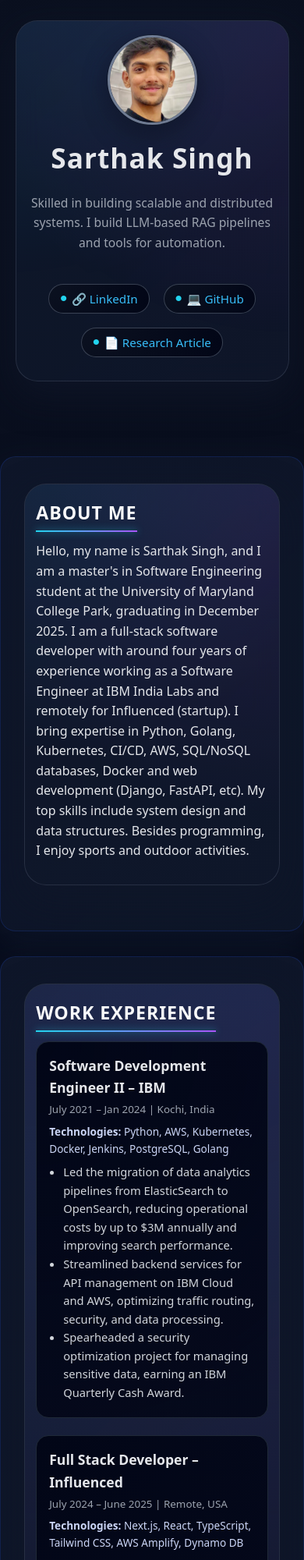
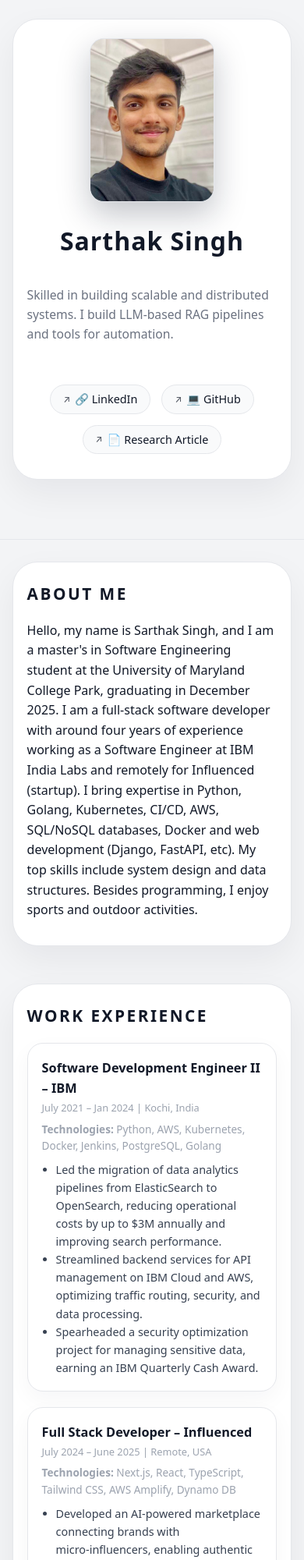
Before and after one commit to Sarthak-kiloray/Sarthak-kiloray.github.io, a plain HTML site: page index.html in a window 390 px wide. Shown: the top 2000 px of the page at 78% size. Drawn offline with Linux system fonts and the light colour scheme.

Commit message:
Revise styles for layout and design updates
Refactor CSS styles for improved layout and design consistency.

```diff
--- a/style.css
+++ b/style.css
@@ -1,120 +1,76 @@
 /* =============== */
-/*  AI / LLM THEME */
+/*  GLOBAL RESET   */
 /* =============== */
 
-:root {
-    --bg-main: #020617;          /* near-black slate */
-    --bg-card: #020617cc;        /* translucent card */
-    --bg-card-solid: #020617;
-    --accent: #22d3ee;           /* cyan */
-    --accent-soft: #38bdf8;
-    --accent-purple: #a855f7;    /* violet */
-    --text-main: #e5e7eb;        /* light gray */
-    --text-muted: #9ca3af;
-    --border-subtle: #1f2937;
-    --shadow-soft: 0 18px 45px rgba(15, 23, 42, 0.7);
-    --radius-lg: 18px;
-    --radius-pill: 999px;
-    --transition-fast: 180ms ease-out;
-}
-
-/* Basic reset */
 * {
     margin: 0;
     padding: 0;
     box-sizing: border-box;
 }
 
-/* Background: subtle animated gradient */
+/* =============== */
+/*  BASE STYLES    */
+/* =============== */
+
+:root {
+    --bg-page: #f3f4f6;
+    --bg-card: #ffffff;
+    --text-main: #111827;
+    --text-muted: #6b7280;
+    --border-soft: #e5e7eb;
+    --accent: #111827;
+    --accent-soft: #9ca3af;
+    --shadow-soft: 0 18px 45px rgba(15, 23, 42, 0.06);
+    --radius-card: 20px;
+    --radius-pill: 999px;
+    --transition-fast: 180ms ease-out;
+    --font-sans: system-ui, -apple-system, BlinkMacSystemFont, "SF Pro Text",
+        "Segoe UI", sans-serif;
+}
+
 body {
-    font-family: system-ui, -apple-system, BlinkMacSystemFont, "SF Pro Text",
-        "Segoe UI", sans-serif;
+    font-family: var(--font-sans);
     line-height: 1.6;
     color: var(--text-main);
-    background: radial-gradient(circle at top, #0b1120 0, #020617 45%, #020617 100%);
-    min-height: 100vh;
+    background-color: var(--bg-page);
 }
 
-/* Soft container shell */
+/* Main shell */
 .container {
-    width: 90%;
-    max-width: 1000px;
-    margin: 32px auto 40px;
-    padding: 24px 24px 40px;
-    background: linear-gradient(
-        135deg,
-        rgba(15, 23, 42, 0.95),
-        rgba(15, 23, 42, 0.88)
-    );
-    border-radius: 28px;
-    border: 1px solid rgba(148, 163, 184, 0.18);
+    width: 92%;
+    max-width: 1100px;
+    margin: 40px auto 48px;
+    padding: 32px 28px 40px;
+    background-color: var(--bg-card);
+    border-radius: 32px;
+    border: 1px solid #e5e7eb;
     box-shadow: var(--shadow-soft);
-    backdrop-filter: blur(16px);
-    position: relative;
-    overflow: hidden;
 }
 
-/* glowing orb in background */
-.container::before {
-    content: "";
-    position: absolute;
-    inset: -30%;
-    background:
-        radial-gradient(circle at 15% 0, rgba(56, 189, 248, 0.13), transparent 55%),
-        radial-gradient(circle at 80% 20%, rgba(168, 85, 247, 0.13), transparent 55%);
-    opacity: 0.9;
-    pointer-events: none;
-    z-index: -1;
-}
-
-/* ===== Header / Intro ===== */
+/* ================= */
+/*  HEADER / HERO    */
+/* ================= */
 
 header {
     background: transparent;
     color: var(--text-main);
-    padding: 8px 0 24px;
-    text-align: center;
+    padding-bottom: 28px;
+    border-bottom: 1px solid var(--border-soft);
 }
 
+/* Hero layout: text + image */
 .intro {
     display: flex;
     flex-direction: column;
+    gap: 24px;
     align-items: center;
-    gap: 14px;
 }
 
-/* Avatar */
-header img {
-    width: 140px;
-    height: 140px;
-    border-radius: 50%;
-    object-fit: cover;
-    border: 3px solid rgba(148, 163, 184, 0.7);
-    box-shadow: 0 0 0 1px rgba(15, 23, 42, 0.8),
-                0 12px 30px rgba(15, 23, 42, 0.9);
-    transition: transform var(--transition-fast), box-shadow var(--transition-fast),
-                border-color var(--transition-fast);
-}
-
-header img:hover {
-    transform: translateY(-3px) scale(1.03);
-    border-color: var(--accent);
-    box-shadow: 0 0 0 1px rgba(34, 211, 238, 0.6),
-                0 18px 45px rgba(15, 23, 42, 1);
-}
-
-/* File input */
-#photo-upload {
-    margin-top: 6px;
+header h1 {
+    font-size: 2.4rem;
+    letter-spacing: 0.03em;
+    font-weight: 700;
     margin-bottom: 4px;
-    font-size: 0.8rem;
-    color: var(--text-muted);
-}
-
-/* Name + subtitle */
-header h1 {
-    font-size: 2.2rem;
-    letter-spacing: 0.03em;
 }
 
 .subtitle {
@@ -122,174 +78,178 @@ header h1 {
     margin-top: 4px;
     font-size: 0.98rem;
     color: var(--text-muted);
+    max-width: 480px;
 }
 
-/* ===== Top Links (social bar / nav) ===== */
+/* Avatar / photo */
+header img {
+    width: 180px;
+    height: 240px;
+    border-radius: 18px;
+    object-fit: cover;
+    border: 1px solid var(--border-soft);
+    box-shadow: 0 16px 40px rgba(15, 23, 42, 0.25);
+    background-color: #d1d5db;
+    transition: transform var(--transition-fast), box-shadow var(--transition-fast);
+}
+
+header img:hover {
+    transform: translateY(-3px);
+    box-shadow: 0 22px 50px rgba(15, 23, 42, 0.35);
+}
+
+/* File input under image */
+#photo-upload {
+    margin-top: 8px;
+    font-size: 0.78rem;
+    color: var(--text-muted);
+}
+
+/* Hero on larger screens: side by side */
+@media (min-width: 900px) {
+    .intro {
+        flex-direction: row-reverse;
+        align-items: center;
+        justify-content: space-between;
+    }
+
+    .intro-text {
+        max-width: 520px;
+        text-align: left;
+    }
+}
+
+/* optional wrapper if you add <div class="intro-text"> around text in header */
+.intro-text {
+    text-align: center;
+}
+
+/* ===================== */
+/*  SOCIAL / TOP LINKS   */
+/* ===================== */
 
 .social-bar {
     display: flex;
-    gap: 18px;
+    gap: 14px;
     align-items: center;
+    flex-wrap: wrap;
+    margin-top: 16px;
     justify-content: center;
-    font-size: 0.95rem;
-    margin-top: 14px;
-    flex-wrap: wrap;
 }
 
 .social-bar a {
     color: var(--text-main);
     font-weight: 500;
     text-decoration: none;
-    padding: 6px 14px;
+    padding: 6px 16px;
     border-radius: var(--radius-pill);
-    border: 1px solid rgba(148, 163, 184, 0.35);
-    background: radial-gradient(circle at top left, #0b1120, #020617);
-    box-shadow: 0 0 0 1px rgba(15, 23, 42, 1);
+    border: 1px solid var(--border-soft);
+    background-color: #f9fafb;
     display: inline-flex;
     align-items: center;
     gap: 6px;
-    transition: background var(--transition-fast), border-color var(--transition-fast),
-                transform var(--transition-fast), box-shadow var(--transition-fast),
-                color var(--transition-fast), text-shadow var(--transition-fast);
+    font-size: 0.9rem;
+    transition: background var(--transition-fast),
+                border-color var(--transition-fast),
+                transform var(--transition-fast),
+                box-shadow var(--transition-fast),
+                color var(--transition-fast);
 }
 
 .social-bar a::before {
-    content: "●";
-    font-size: 0.6rem;
-    color: var(--accent);
+    content: "↗";
+    font-size: 0.72rem;
+    opacity: 0.7;
 }
 
 .social-bar a:hover {
-    background: radial-gradient(circle at top left, #0f172a, #020617);
-    border-color: var(--accent-soft);
+    background-color: #111827;
+    color: #f9fafb;
+    border-color: #111827;
     transform: translateY(-1px);
-    color: var(--accent-soft);
-    text-shadow: 0 0 8px rgba(56, 189, 248, 0.7);
+    box-shadow: 0 12px 26px rgba(15, 23, 42, 0.25);
 }
 
-/* Also keep generic .links if you use that block somewhere else */
+/* fallback if you still use .links somewhere */
 .links {
     margin-top: 12px;
     display: flex;
     flex-wrap: wrap;
-    gap: 12px;
+    gap: 10px;
     justify-content: center;
 }
 
 .links a {
-    color: var(--accent-soft);
+    color: var(--accent);
     text-decoration: none;
     font-weight: 500;
-    transition: color var(--transition-fast), text-shadow var(--transition-fast);
 }
 
 .links a:hover {
-    color: var(--accent);
-    text-shadow: 0 0 8px rgba(34, 211, 238, 0.8);
+    text-decoration: underline;
 }
 
-/* ========= Sections ========= */
+/* =============== */
+/*  SECTIONS       */
+/* =============== */
 
 section {
     margin-top: 32px;
-    padding: 20px 18px 22px;
-    background: linear-gradient(
-        135deg,
-        rgba(15, 23, 42, 0.96),
-        rgba(15, 23, 42, 0.9)
-    );
-    border-radius: 20px;
-    border: 1px solid rgba(30, 64, 175, 0.28);
-    box-shadow: 0 16px 40px rgba(15, 23, 42, 0.85);
 }
 
-/* Section headings with glowing underline */
+/* Section titles */
 h2 {
     margin-bottom: 18px;
-    color: #f9fafb;
-    font-size: 1.45rem;
-    letter-spacing: 0.04em;
+    color: var(--text-main);
+    font-size: 1.3rem;
+    letter-spacing: 0.12em;
     text-transform: uppercase;
-    position: relative;
-    display: inline-block;
+    font-weight: 600;
 }
 
-h2::after {
-    content: "";
-    position: absolute;
-    left: 0;
-    bottom: -6px;
-    width: 100%;
-    height: 2px;
-    background: linear-gradient(90deg, var(--accent), var(--accent-purple));
-    box-shadow: 0 0 10px rgba(34, 211, 238, 0.7);
-}
-
-/* ===== Cards: Experience / Education / Projects ===== */
-
+/* Subcards: experience, education, project */
 .experience,
 .education,
 .project {
-    margin-bottom: 22px;
-    padding: 16px 16px 14px;
-    border-radius: 16px;
-    background: radial-gradient(circle at top left, #020617, #020617dd);
-    border: 1px solid var(--border-subtle);
-    position: relative;
-    overflow: hidden;
+    margin-bottom: 20px;
+    padding: 18px 18px 14px;
+    border-radius: var(--radius-card);
+    border: 1px solid var(--border-soft);
+    background-color: #ffffff;
+    box-shadow: 0 10px 28px rgba(15, 23, 42, 0.04);
     transition: transform var(--transition-fast), box-shadow var(--transition-fast),
                 border-color var(--transition-fast);
-}
-
-.experience::before,
-.education::before,
-.project::before {
-    content: "";
-    position: absolute;
-    inset: 0;
-    background: linear-gradient(120deg,
-        rgba(56, 189, 248, 0.1),
-        transparent 40%,
-        rgba(168, 85, 247, 0.13),
-        transparent 75%);
-    opacity: 0;
-    pointer-events: none;
-    transition: opacity var(--transition-fast);
 }
 
 .experience:hover,
 .education:hover,
 .project:hover {
     transform: translateY(-3px);
-    box-shadow: 0 18px 38px rgba(15, 23, 42, 0.95);
-    border-color: rgba(56, 189, 248, 0.55);
-}
-
-.experience:hover::before,
-.education:hover::before,
-.project:hover::before {
-    opacity: 1;
+    box-shadow: 0 18px 40px rgba(15, 23, 42, 0.09);
+    border-color: #d1d5db;
 }
 
 /* Titles inside cards */
 .experience h3,
 .education h3,
 .project h3 {
-    font-size: 1.1rem;
-    margin-bottom: 4px;
-    color: #e5e7eb;
-}
-
-.institution {
-    display: block;
-    font-size: 0.95rem;
-    color: var(--text-muted);
+    font-size: 1.02rem;
+    font-weight: 600;
     margin-bottom: 2px;
 }
 
+/* Institution / company */
+.institution {
+    display: block;
+    font-size: 0.9rem;
+    color: var(--text-muted);
+    margin-bottom: 1px;
+}
+
+/* Date + location */
 .duration-location {
     display: block;
-    font-size: 0.84rem;
+    font-size: 0.8rem;
     color: #9ca3af;
     margin-bottom: 6px;
 }
@@ -297,103 +257,103 @@ h2::after {
 /* Technologies line */
 .technologies {
     font-size: 0.85rem;
-    color: #cbd5f5;
+    color: var(--accent-soft);
     margin-bottom: 8px;
 }
 
-/* Lists */
+/* Lists (bullets) */
 .highlights,
 .details {
     list-style: disc;
     padding-left: 18px;
-    margin-bottom: 6px;
-    font-size: 0.92rem;
-    color: #d1d5db;
+    margin-bottom: 4px;
+    font-size: 0.9rem;
+    color: #374151;
 }
 
-/* Teaching assistant highlight (if you use .ta-highlight) */
+/* ======================== */
+/*  TEACHING ASSISTANT TAG  */
+/* ======================== */
+
+/* If you used a dedicated TA highlight div */
 .ta-highlight {
-    background: rgba(15, 23, 42, 0.9);
-    border-left: 4px solid var(--accent);
+    margin-top: 6px;
     padding: 8px 10px;
-    border-radius: 10px;
-    font-size: 0.93rem;
-    color: #e5e7eb;
-    margin: 6px 0 4px;
+    border-radius: 999px;
+    background-color: #f3f4f6;
+    font-size: 0.86rem;
+    color: #374151;
+    display: inline-flex;
+    align-items: center;
+    gap: 6px;
 }
 
-/* ===== Skills Grid ===== */
+.ta-highlight::before {
+    content: "●";
+    font-size: 0.78rem;
+    color: #10b981;
+}
+
+/* ============== */
+/*  SKILLS GRID   */
+/* ============== */
 
 .skills-grid {
     display: grid;
     grid-template-columns: repeat(auto-fill, minmax(210px, 1fr));
-    gap: 18px;
-    margin-top: 10px;
+    gap: 16px;
+    margin-top: 8px;
 }
 
 .skill-category {
-    padding: 14px 12px;
+    padding: 12px 12px 10px;
     border-radius: 14px;
-    background: linear-gradient(140deg, #020617, #020617f2);
-    border: 1px solid rgba(51, 65, 85, 0.9);
-    box-shadow: 0 12px 30px rgba(15, 23, 42, 0.85);
+    border: 1px solid var(--border-soft);
+    background-color: #f9fafb;
     font-size: 0.9rem;
 }
 
 .skill-category h4 {
-    margin-bottom: 6px;
-    color: var(--accent-soft);
-    font-size: 0.95rem;
-    letter-spacing: 0.02em;
+    margin-bottom: 4px;
+    color: var(--text-main);
+    font-size: 0.9rem;
+    font-weight: 600;
 }
 
-/* Small labels (like section tags, if any) */
-.tag {
-    display: inline-block;
-    padding: 3px 10px;
-    border-radius: var(--radius-pill);
-    background: rgba(15, 118, 110, 0.3);
-    color: #a7f3d0;
-    font-size: 0.72rem;
-    letter-spacing: 0.06em;
+/* ============ */
+/*  FOOTER      */
+/* ============ */
+
+footer {
+    margin-top: 36px;
+    padding-top: 18px;
+    border-top: 1px solid var(--border-soft);
+    text-align: center;
+    font-size: 0.82rem;
+    color: var(--text-muted);
+    background: transparent;
 }
 
-/* ===== Footer ===== */
+/* ================ */
+/*  RESPONSIVE      */
+/* ================ */
 
-footer {
-    background: transparent;
-    color: var(--text-muted);
-    text-align: center;
-    padding: 10px 0 0;
-    font-size: 0.85rem;
-    margin-top: 28px;
-    border-top: 1px solid rgba(148, 163, 184, 0.35);
-}
-
-/* ===== Responsive tweaks ===== */
-
-@media (min-width: 720px) {
-    .intro {
-        flex-direction: row;
-        align-items: center;
-        justify-content: center;
-        gap: 22px;
-        text-align: left;
-    }
-}
-
-@media (max-width: 600px) {
-    header img {
-        width: 115px;
-        height: 115px;
+@media (max-width: 768px) {
+    .container {
+        padding: 24px 18px 32px;
+        margin-top: 24px;
     }
 
-    .container {
-        padding: 18px 14px 30px;
-        margin-top: 18px;
+    header h1 {
+        font-size: 2rem;
+    }
+
+    header img {
+        width: 160px;
+        height: 210px;
     }
 
     section {
-        padding: 16px 12px 18px;
+        margin-top: 28px;
     }
 }
```
